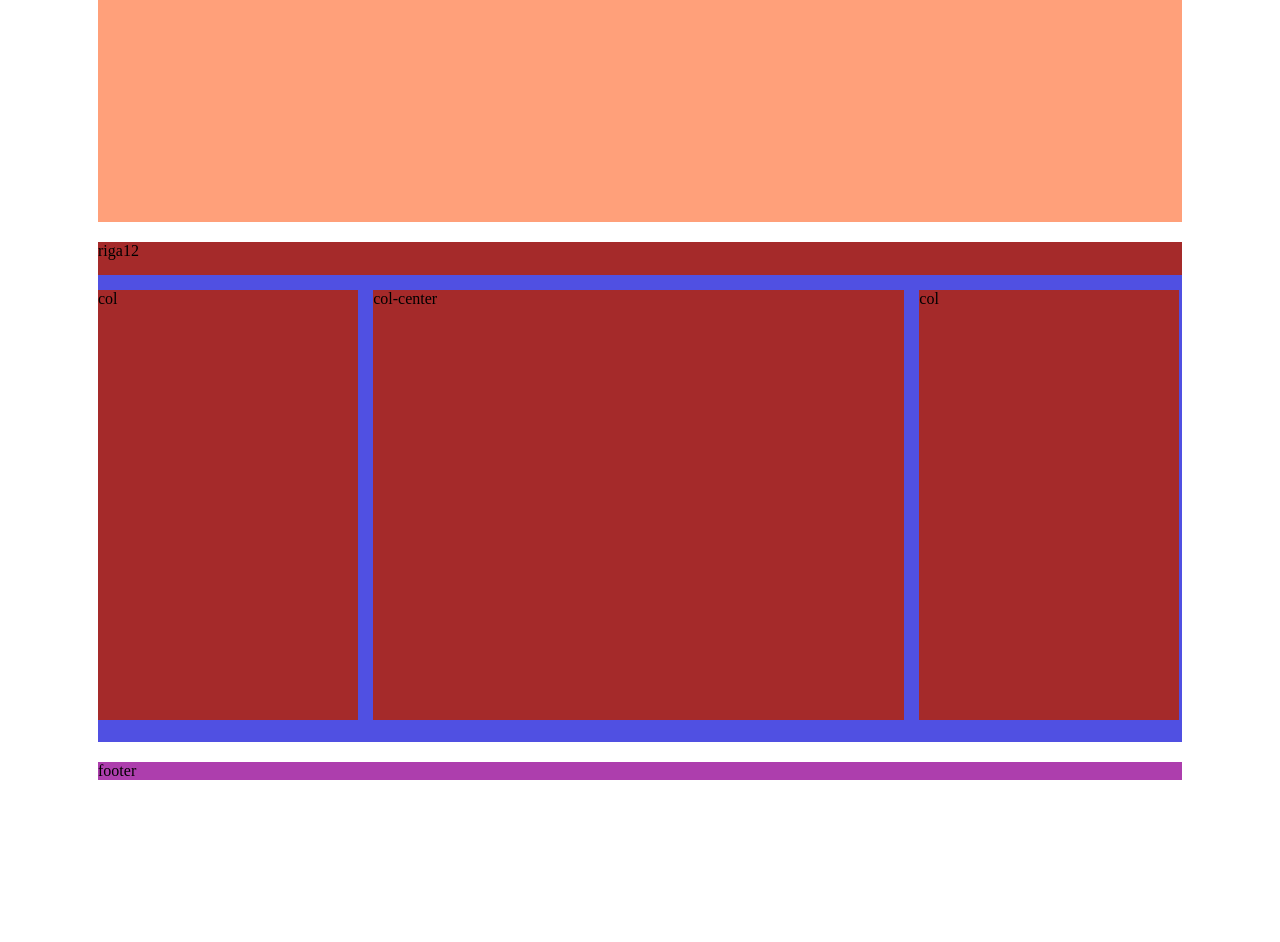
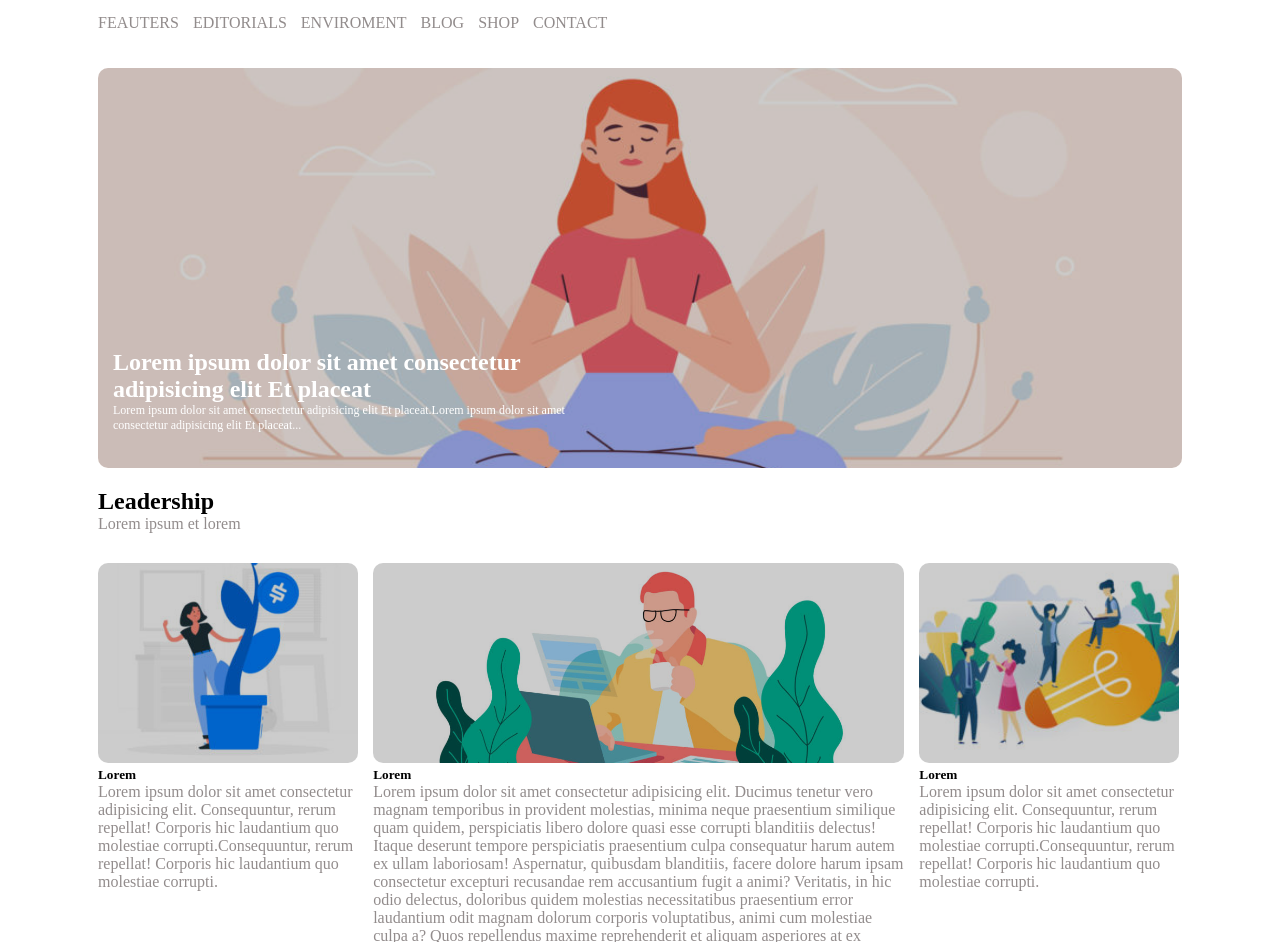
Before and after one commit to edodima13/htmlcss-struttura-wp, a plain HTML site: page index.html in a window 1280 px wide. Shown: the part 66-1008 px from the top of the page. Before the commit the page ends 866 px from the top, so only its background shows below. Drawn offline with Linux system fonts and the light colour scheme.

Commit message:
completamento esercizio

```diff
--- a/index.html
+++ b/index.html
@@ -10,15 +10,30 @@
 <body>
     <!--header-->
     <header>
-        <div class="container">
-            header
+        <div class="container clearfix">
+            <img class="logo" src="img/logo.png">
+            <nav class="menù">
+                <ul class="menù-ul">
+                    <li>FEAUTERS</li>
+                    <li>EDITORIALS</li>
+                    <li>ENVIROMENT</li>
+                    <li>BLOG</li>
+                    <li>SHOP</li>
+                    <li>CONTACT</li>
+                </ul>
+            </nav>
         </div>
     </header>
     <!--sezione 1-->
     <section class="sect1">
-        <div class="container">
-            sezione1
+        <div class="container over">
+            <img class="banner1" src="img/banner.jpg">
+            <div class="pattern-text">
+                <h2 class="h2-text">Lorem ipsum dolor sit amet consectetur adipisicing elit Et placeat</h2>
+                <p class="p-text">Lorem ipsum dolor sit amet consectetur adipisicing elit Et placeat.Lorem ipsum dolor sit amet consectetur adipisicing elit Et placeat...</p>
+            </div>
         </div>
+
     </section>
     <!--sezione2-->
 
@@ -26,20 +41,37 @@
         <div class="container">
             <div class="row">
                 <div class="col12">
-                    riga12
+                    <h1>Leadership</h1>
+                    <p>Lorem ipsum et lorem</p>
                 </div>
             </div>
             <div class="row">
-                <div class="col-3">col</div>
-                <div class="col-center">col-center</div>
-                <div class="col-3">col</div>
+                <div class="col-3">
+                    <div class="over2">
+                        <img class="img-1"src="img/img-1.jpg">
+                    </div>
+                    <h5>Lorem </h5>
+                    <p>Lorem ipsum dolor sit amet consectetur adipisicing elit. Consequuntur, rerum repellat! Corporis hic laudantium quo molestiae corrupti.Consequuntur, rerum repellat! Corporis hic laudantium quo molestiae corrupti.</p>
+                </div>
+                <div class="col-center">
+                    <div class="over2">
+                        <img class="img-2"src="img/banner-2.jpg">
+                    </div>
+                    <h5>Lorem </h5>
+                    <p>Lorem ipsum dolor sit amet consectetur adipisicing elit. Ducimus tenetur vero magnam temporibus in provident molestias, minima neque praesentium similique quam quidem, perspiciatis libero dolore quasi esse corrupti blanditiis delectus! Itaque deserunt tempore perspiciatis praesentium culpa consequatur harum autem ex ullam laboriosam! Aspernatur, quibusdam blanditiis, facere dolore harum ipsam consectetur excepturi recusandae rem accusantium fugit a animi? Veritatis, in hic odio delectus, doloribus quidem molestias necessitatibus praesentium error laudantium odit magnam dolorum corporis voluptatibus, animi cum molestiae culpa a? Quos repellendus maxime reprehenderit et aliquam asperiores at ex temporibus iusto, iste fugiat, facere sequi sunt odio, aliquid similique sint laborum?</p>
+                </div>
+                <div class="col-3 size-img"><div class="over2">
+                    <img class="img-1"src="img/img-3.jpg">
+                </div>
+                <h5>Lorem </h5>
+                <p>Lorem ipsum dolor sit amet consectetur adipisicing elit. Consequuntur, rerum repellat! Corporis hic laudantium quo molestiae corrupti.Consequuntur, rerum repellat! Corporis hic laudantium quo molestiae corrupti.</p></div>
             </div>
         </div>
     </section>
     <!--footer-->
     <footer class="foot">
         <div class="container">
-            footer
+            <h3>Designed with<span class="heart">&hearts;</span></h3>
         </div>
     </footer>
 </body>
--- a/style.css
+++ b/style.css
@@ -8,47 +8,128 @@
     max-width: 1084px;
     margin: 0 auto;
     margin-bottom: 20px;
+    position: relative;
 }
 
-header .container{
-    background-color: rgb(180, 100, 255);
+.over::after{
+    content: "";
+    display: table;
+    clear: both;
+    position: absolute;
+    width: 100%;
+    height: 100%;
+    border-radius: 10px;
+    top: 0;
+    bottom: 0;
+    background-color: black;
+    opacity: 0.2;
+}
+.over2::after{
+    content: "";
+    display: table;
+    clear: both;
+    position: absolute;
+    width: 100%;
+    height: 200px;
+    border-radius: 10px;
+    top: 0;
+    bottom: 0;
+    background-color: black;
+    opacity: 0.2;
+}
+
+.pattern-text{
+    position: absolute;
+    bottom: 35px;
+    left: 15px;
+    width: 44%;
+    color: white;
+    z-index: 1;
+}
+
+.p-text{
+    font-size: 12px;
+}
+
+.sect1 .banner{
+    max-height: 500px;
+}
+
+.logo{
+    width: 130px;
+    padding-right: 10px;
+    border-right: 1px solid rgb(155, 155, 155);
+}
+
+.menù.clearfix{
+    float: left;
+}
+ul li{
+    display: inline-block;
+    line-height: 50px;
+    color: rgb(146, 140, 140);
+    padding-right: 10px;
+    padding-top:10px
 }
 
 .sect1 .container{
-    background-color: lightsalmon;
     min-height: 250px;
+    border-radius: 5px;
+}
+
+.banner1{
+    max-height: 400px;
+    width: 100%;
+    position: relative;
+    object-fit: cover;
+    border-radius: 10px;
+    display: block;
 }
 
 .sect2 .container{
-    background-color: rgb(80, 80, 226);
     min-height: 500px;
-}
-
-.foot .container{
-    background-color: rgb(173, 62, 173);
 }
 
 .row [class^="col-"] {
     float: left;
 }
 
-.row::after {
+.clearfix::after {
     content:"";
+    display: table;
+    clear: both;
 }
 
+.row p{
+    color: rgb(146, 140, 140);
+}
+
+
+
 .row > div{
-    background-color: brown;
 }
 
 .col-center{
-    width: 49%;
-    height: 430px;
+    max-width: 49%;
     margin: 0 15px;
+    position: relative;
 }
 
 .col-3{
     width: 24%;
-    height: 430px;
+    position: relative;
+}
+
+.row img{
+    max-height: 200px;
+    border-radius: 10px;
+    object-fit: cover;
+    position: relative;
+    width: 100%;
+}
+
+img:last-child{
+    height: 200px;
 }
 
 .col12{
@@ -56,3 +137,12 @@ header .container{
     margin-bottom: 15px;
     padding-bottom: 15px;
 }
+
+.foot h3{
+    text-align: center;
+}
+
+h3 span{
+    color: red;
+    font-size: 30px;
+}
```
Also changed, not shown: img/banner-2.jpg (added), img/banner.jpg (added), img/img-1.jpg (added), img/img-2.jpg (added), img/img-3.jpg (added), img/img-4.jpg (added), img/img-5.jpg (added), img/img-6.jpg (added), img/logo.png (added).
